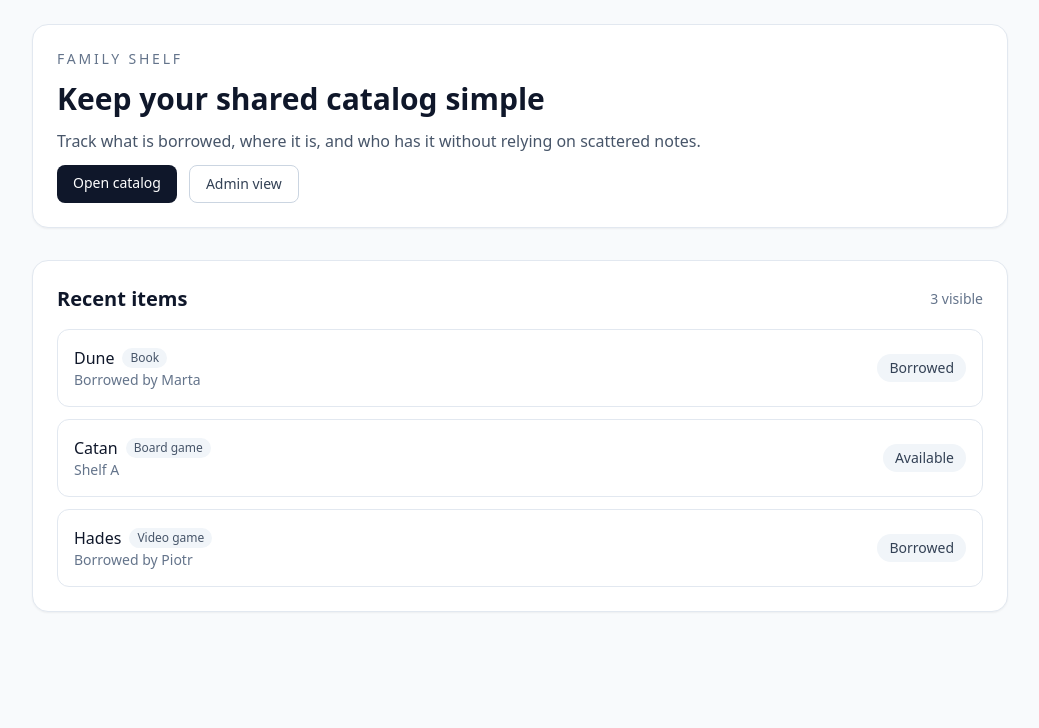
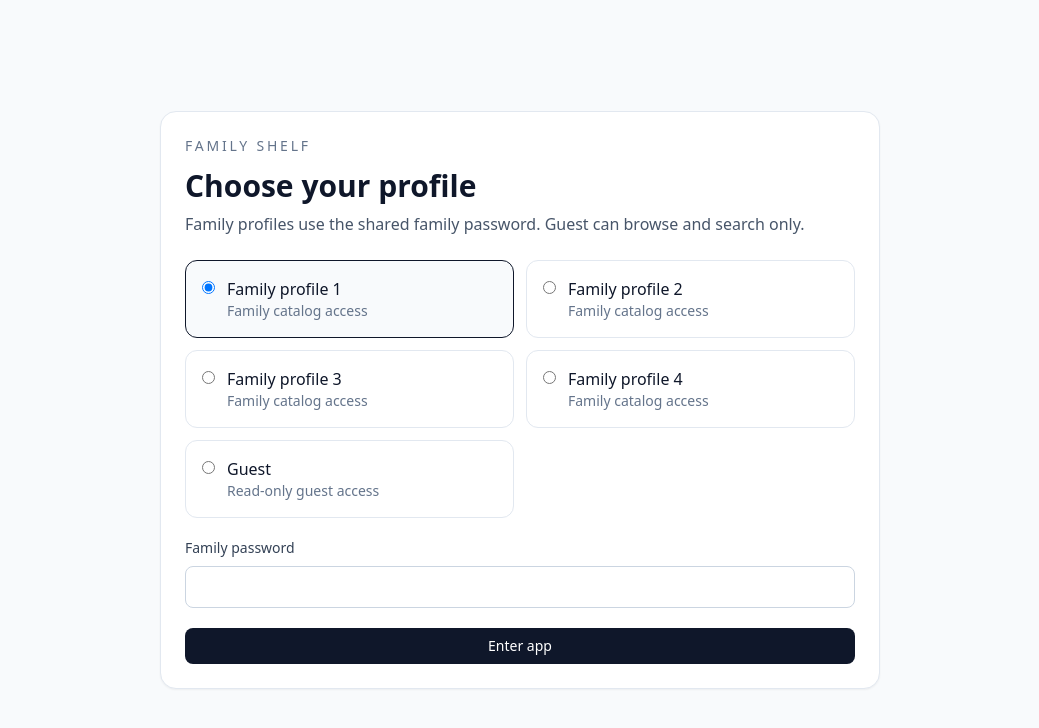
Before and after one commit to kpodlewski/family-shelf, a Next.js app: page / in a window 1280 px wide. Shown: the top 728 px of the page, without its empty margins (120-1159 px from the left). Built offline with nearby package versions, Linux system fonts and the light colour scheme.

Commit message:
feat(shared-entry-profile-selection): profile selection and session memory (p2)
Touched files:

- context/changes/shared-entry-profile-selection/plan.md

- src/app/api/profile-session/route.ts

- src/app/layout.tsx

- src/components/ProfileGate.tsx

Refs: #2

```diff
--- /dev/null
+++ b/src/app/api/profile-session/route.ts
@@ -0,0 +1,56 @@
+import { NextResponse } from "next/server";
+
+import { getFamilyPasswordConfig } from "@/lib/profileConfig";
+import { getAppProfileById } from "@/lib/profiles";
+
+type ProfileSessionRequest = {
+  profileId?: unknown;
+  password?: unknown;
+};
+
+export async function POST(request: Request) {
+  let body: ProfileSessionRequest;
+
+  try {
+    body = (await request.json()) as ProfileSessionRequest;
+  } catch {
+    return NextResponse.json({ error: "Invalid request." }, { status: 400 });
+  }
+
+  if (typeof body.profileId !== "string") {
+    return NextResponse.json({ error: "Choose a profile." }, { status: 400 });
+  }
+
+  const profile = getAppProfileById(body.profileId);
+
+  if (!profile) {
+    return NextResponse.json({ error: "Profile not found." }, { status: 404 });
+  }
+
+  if (profile.requiresFamilyPassword) {
+    const configuredPassword = getFamilyPasswordConfig();
+
+    if (!configuredPassword) {
+      return NextResponse.json(
+        { error: "Family password is not configured." },
+        { status: 503 },
+      );
+    }
+
+    if (typeof body.password !== "string" || body.password !== configuredPassword) {
+      return NextResponse.json(
+        { error: "The family password is incorrect." },
+        { status: 401 },
+      );
+    }
+  }
+
+  return NextResponse.json({
+    profile: {
+      id: profile.id,
+      label: profile.label,
+      role: profile.role,
+      capabilities: profile.capabilities,
+    },
+  });
+}
--- a/src/app/layout.tsx
+++ b/src/app/layout.tsx
@@ -1,4 +1,5 @@
 import type { Metadata } from 'next'
+import { ProfileGate } from '@/components/ProfileGate'
 import './globals.css'
 
 export const metadata: Metadata = {
@@ -9,7 +10,9 @@ export const metadata: Metadata = {
 export default function RootLayout({ children }: { children: React.ReactNode }) {
   return (
     <html lang="en">
-      <body>{children}</body>
+      <body>
+        <ProfileGate>{children}</ProfileGate>
+      </body>
     </html>
   )
 }
--- /dev/null
+++ b/src/components/ProfileGate.tsx
@@ -0,0 +1,181 @@
+"use client";
+
+import { FormEvent, ReactNode, useEffect, useMemo, useState } from "react";
+
+import { AppProfile, listAppProfiles } from "@/lib/profiles";
+
+type StoredProfile = Pick<AppProfile, "id" | "label" | "role" | "capabilities">;
+
+type ProfileSessionResponse = {
+  profile?: StoredProfile;
+  error?: string;
+};
+
+const storageKey = "family-shelf:selected-profile";
+
+export function ProfileGate({ children }: { children: ReactNode }) {
+  const profiles = useMemo(() => listAppProfiles(), []);
+  const [selectedProfile, setSelectedProfile] = useState<StoredProfile | null>(null);
+  const [candidateProfileId, setCandidateProfileId] = useState(profiles[0]?.id ?? "");
+  const [password, setPassword] = useState("");
+  const [error, setError] = useState<string | null>(null);
+  const [isHydrated, setIsHydrated] = useState(false);
+  const [isSubmitting, setIsSubmitting] = useState(false);
+
+  const candidateProfile = profiles.find((profile) => profile.id === candidateProfileId) ?? null;
+
+  useEffect(() => {
+    const timer = window.setTimeout(() => {
+      const storedValue = window.localStorage.getItem(storageKey);
+
+      if (storedValue) {
+        try {
+          const parsed = JSON.parse(storedValue) as StoredProfile;
+          const stillValid = profiles.some((profile) => profile.id === parsed.id);
+
+          if (stillValid) {
+            setSelectedProfile(parsed);
+          } else {
+            window.localStorage.removeItem(storageKey);
+          }
+        } catch {
+          window.localStorage.removeItem(storageKey);
+        }
+      }
+
+      setIsHydrated(true);
+    }, 0);
+
+    return () => window.clearTimeout(timer);
+  }, [profiles]);
+
+  async function submitProfile(event: FormEvent<HTMLFormElement>) {
+    event.preventDefault();
+    setError(null);
+    setIsSubmitting(true);
+
+    try {
+      const response = await fetch("/api/profile-session", {
+        method: "POST",
+        headers: {
+          "Content-Type": "application/json",
+        },
+        body: JSON.stringify({
+          profileId: candidateProfileId,
+          password: candidateProfile?.requiresFamilyPassword ? password : undefined,
+        }),
+      });
+      const payload = (await response.json()) as ProfileSessionResponse;
+
+      if (!response.ok || !payload.profile) {
+        setError(payload.error ?? "Could not enter with this profile.");
+        return;
+      }
+
+      setSelectedProfile(payload.profile);
+      setPassword("");
+      window.localStorage.setItem(storageKey, JSON.stringify(payload.profile));
+    } catch {
+      setError("Could not reach the profile check. Try again.");
+    } finally {
+      setIsSubmitting(false);
+    }
+  }
+
+  function switchProfile() {
+    window.localStorage.removeItem(storageKey);
+    setSelectedProfile(null);
+    setPassword("");
+    setError(null);
+  }
+
+  if (!isHydrated) {
+    return <div className="min-h-screen bg-slate-50" />;
+  }
+
+  if (selectedProfile) {
+    return (
+      <>
+        <div className="border-b border-slate-200 bg-white px-6 py-3">
+          <div className="mx-auto flex max-w-5xl items-center justify-between gap-3">
+            <p className="text-sm text-slate-600">
+              Using <span className="font-medium text-slate-900">{selectedProfile.label}</span>
+            </p>
+            <button
+              type="button"
+              onClick={switchProfile}
+              className="rounded-lg border border-slate-300 px-3 py-1.5 text-sm font-medium text-slate-700"
+            >
+              Change profile
+            </button>
+          </div>
+        </div>
+        {children}
+      </>
+    );
+  }
+
+  return (
+    <main className="mx-auto flex min-h-screen max-w-3xl flex-col justify-center gap-6 p-6">
+      <div className="rounded-2xl border border-slate-200 bg-white p-6 shadow-sm">
+        <p className="text-sm font-medium uppercase tracking-[0.2em] text-slate-500">Family Shelf</p>
+        <h1 className="mt-3 text-3xl font-semibold">Choose your profile</h1>
+        <p className="mt-2 text-slate-600">
+          Family profiles use the shared family password. Guest can browse and search only.
+        </p>
+
+        <form onSubmit={submitProfile} className="mt-6 grid gap-5">
+          <div className="grid gap-3 sm:grid-cols-2">
+            {profiles.map((profile) => (
+              <label
+                key={profile.id}
+                className="flex cursor-pointer items-start gap-3 rounded-xl border border-slate-200 p-4 has-[:checked]:border-slate-900 has-[:checked]:bg-slate-50"
+              >
+                <input
+                  type="radio"
+                  name="profile"
+                  value={profile.id}
+                  checked={candidateProfileId === profile.id}
+                  onChange={() => {
+                    setCandidateProfileId(profile.id);
+                    setError(null);
+                  }}
+                  className="mt-1"
+                />
+                <span>
+                  <span className="block font-medium text-slate-900">{profile.label}</span>
+                  <span className="block text-sm text-slate-500">
+                    {profile.role === "guest" ? "Read-only guest access" : "Family catalog access"}
+                  </span>
+                </span>
+              </label>
+            ))}
+          </div>
+
+          {candidateProfile?.requiresFamilyPassword ? (
+            <label className="grid gap-2">
+              <span className="text-sm font-medium text-slate-700">Family password</span>
+              <input
+                type="password"
+                value={password}
+                onChange={(event) => setPassword(event.target.value)}
+                className="rounded-lg border border-slate-300 px-3 py-2 text-slate-900 outline-none focus:border-slate-900"
+                autoComplete="current-password"
+              />
+            </label>
+          ) : null}
+
+          {error ? <p className="text-sm font-medium text-red-600">{error}</p> : null}
+
+          <button
+            type="submit"
+            disabled={isSubmitting}
+            className="rounded-lg bg-slate-900 px-4 py-2 text-sm font-medium text-white disabled:cursor-not-allowed disabled:bg-slate-400"
+          >
+            {isSubmitting ? "Checking..." : "Enter app"}
+          </button>
+        </form>
+      </div>
+    </main>
+  );
+}
```
Also changed, not shown: context/changes/shared-entry-profile-selection/plan.md (+16 -16 lines).
